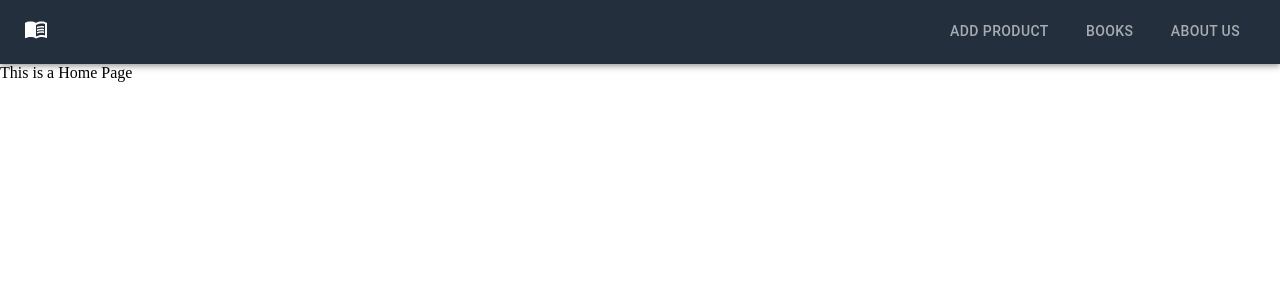
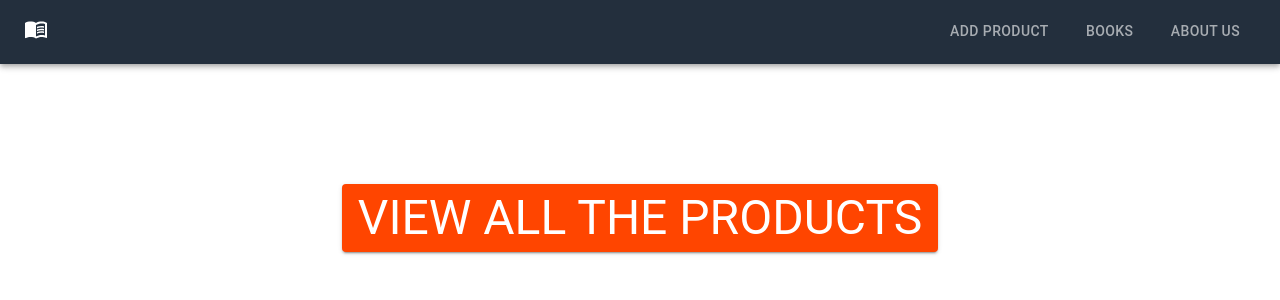
Before and after one commit to Madhusanka331/Book-Store, a React (Create React App) app in the folder book-store/: page / in a window 1280 px wide. Shown: the top 300 px of the page. Built offline with nearby package versions, Linux system fonts and the light colour scheme.

Commit message:
Application Done

```diff
--- a/book-store/src/components/About.js
+++ b/book-store/src/components/About.js
@@ -1,11 +1,13 @@
-import { Box } from '@mui/material'
+import { Box, Typography } from '@mui/material'
 import React from 'react'
 
 const About = () => {
   return (
     <div>
       <Box display="flex" flexDirection="column" alignItems="center">
-
+        <Typography sx={{fontFamily: "fantacy"}} variant ="h2">
+          This Application Is A Book Store Crud Application
+        </Typography>
       </Box>
     </div>
   )
--- a/book-store/src/components/Home.js
+++ b/book-store/src/components/Home.js
@@ -1,9 +1,22 @@
-import React from 'react'
+import { Box, Typography, Button } from "@mui/material";
+import React from "react";
+import { Link } from "react-router-dom";
 
 const Home = () => {
   return (
-    <div>This is a Home Page</div>
-  )
-}
+    <div>
+      <Box display="flex" flexDirection="column" alignItems="center">
+        <Button
+          LinkComponent={Link}
+          to="/books"
+          sx={{ marginTop: 15, background: "orangered" }}
+          variant="contained"
+        >
+          <Typography variant="h3">View All The Products</Typography>
+        </Button>
+      </Box>
+    </div>
+  );
+};
 
-export default Home
+export default Home;
```
Also changed, not shown: book-store/src/App.css (deleted, +0 -38 lines), 1 other file (tests, documents, lock files or other folders).
